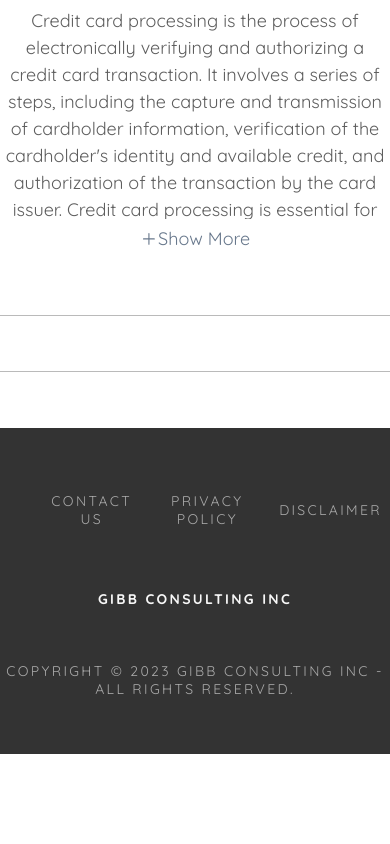
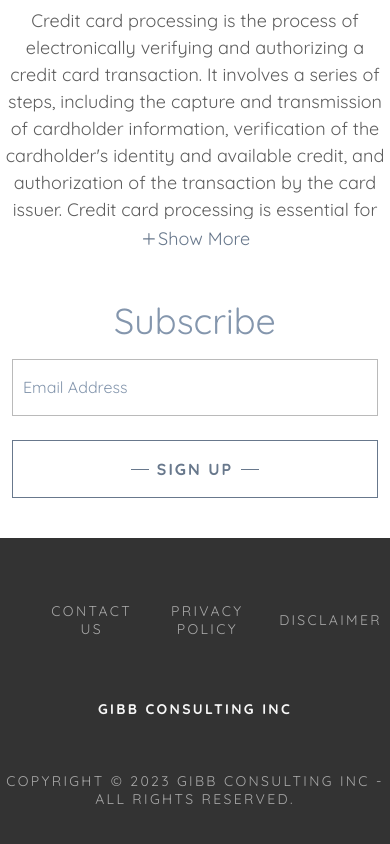
Before and after one commit to srphfthnd/tfa-react, a React (Create React App) app: page / in a window 390 px wide. Shown: the part 2883-3727 px from the top of the page. Before the commit the page ends 3637 px from the top, so only its background shows below. Built offline with nearby package versions, Linux system fonts and the light colour scheme; a web font is replaced by a local one.

Commit message:
fixed homepage mobile res

```diff
--- a/src/components/body/home/homepage.jsx
+++ b/src/components/body/home/homepage.jsx
@@ -90,9 +90,9 @@ function HomePage() {
                         </div>
                     </div>
                     <div className='subscribe'>
-                        <label className="subs-input-title">Subscribe</label>
+                        <div className="subs-input-title">Subscribe</div>
                         <form className='subs-input'>
-                            <input className="subs-input-field" id='email' placeholder='' />
+                            <input className="subs-input-field" id='email' placeholder='' autoComplete='true'/>
                             <label className="subs-input-label" for='email'>Email Address</label>
                             <div className='button'>
                                 <div className='call-us'>
--- a/src/components/body/home/homepage.scss
+++ b/src/components/body/home/homepage.scss
@@ -86,6 +86,7 @@
             border: 1.3px solid black;
             margin-block-start: 16px;
             cursor: pointer;
+            width: fit-content;
         }
 
         .button::before,
@@ -223,7 +224,7 @@
                 align-items: center;
                 justify-content: center;
                 padding-block: 56px;
-                width: 1280px;
+                width: 100%;
                 max-width: 100%;
 
                 .subs-input {
@@ -390,10 +391,54 @@
         height: 100%;
     }
 
+    .section-b {
+        .button {
+            width: 100%;
+        }
+    }
+
     .section-c {
-        .content .list .card {
-            flex: 100%;
-            max-width: 100%;
+        .content {
+            .list .card {
+                flex: 100%;
+                max-width: 100%;
+            }
+            .subscribe {
+                display: flex;
+                flex-wrap: wrap;
+                gap: 16px;
+                padding: 40px 12px;
+                width: fit-content;
+
+                .subs-input {
+                    display: flex;
+                    flex-direction: row;
+                    gap: 24px;
+                    flex-wrap: wrap;
+                    flex: 1 0 100%;
+
+                    &-title, .button {
+                        flex: 100%;
+                        margin-inline-end: 0;
+                    }
+
+                    &-label {
+                        left: 10px;
+                        top: 18px;
+                    }
+
+                    &-field {
+                        margin-inline-end: 0px;
+                    }
+
+                    &-field:focus + label,
+                    &-field:not(:placeholder-shown) + label {
+                        top: 8px;
+                        left: 4px;
+                        font-size: 12px;
+                    }
+                }
+            }
         }
     }
 
```
